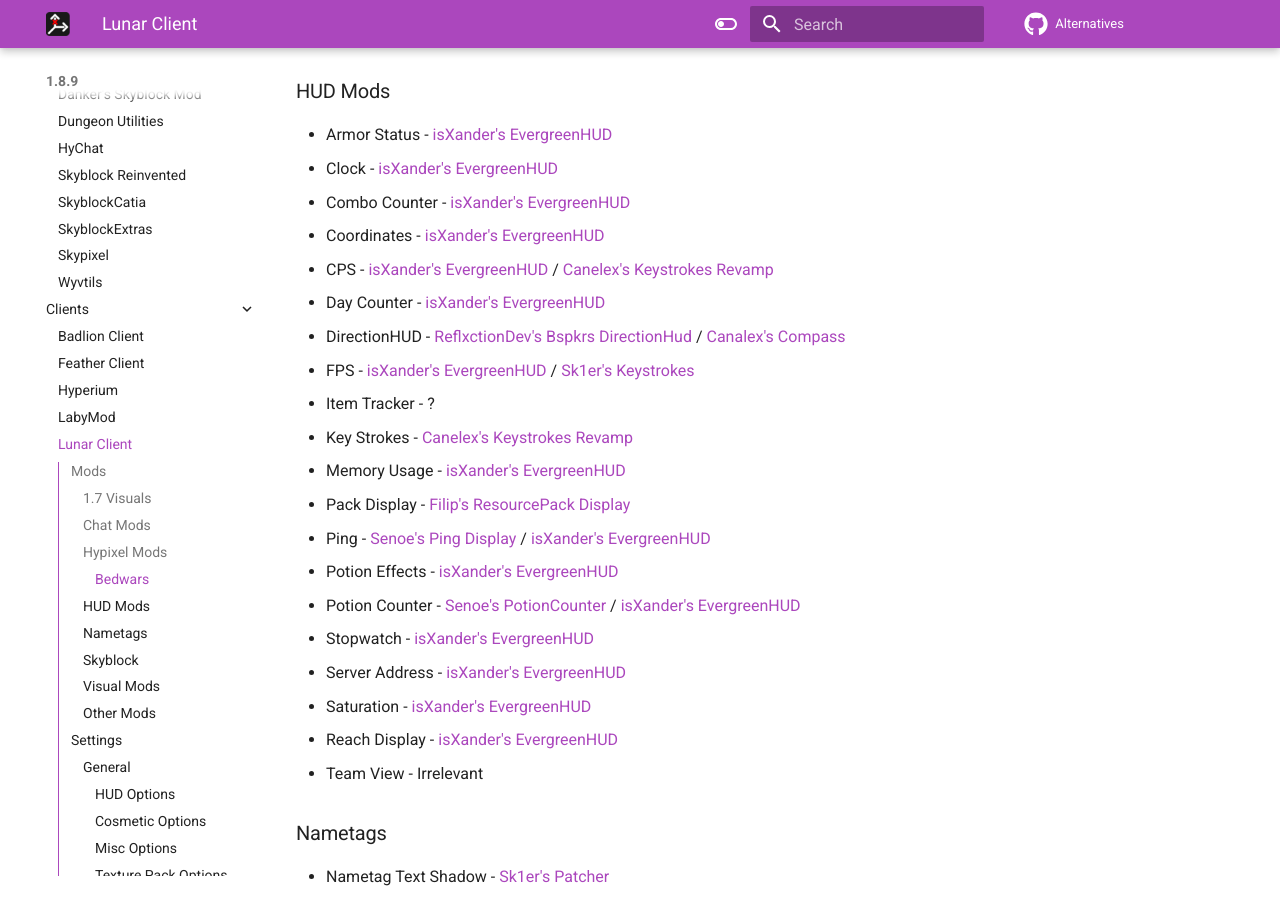
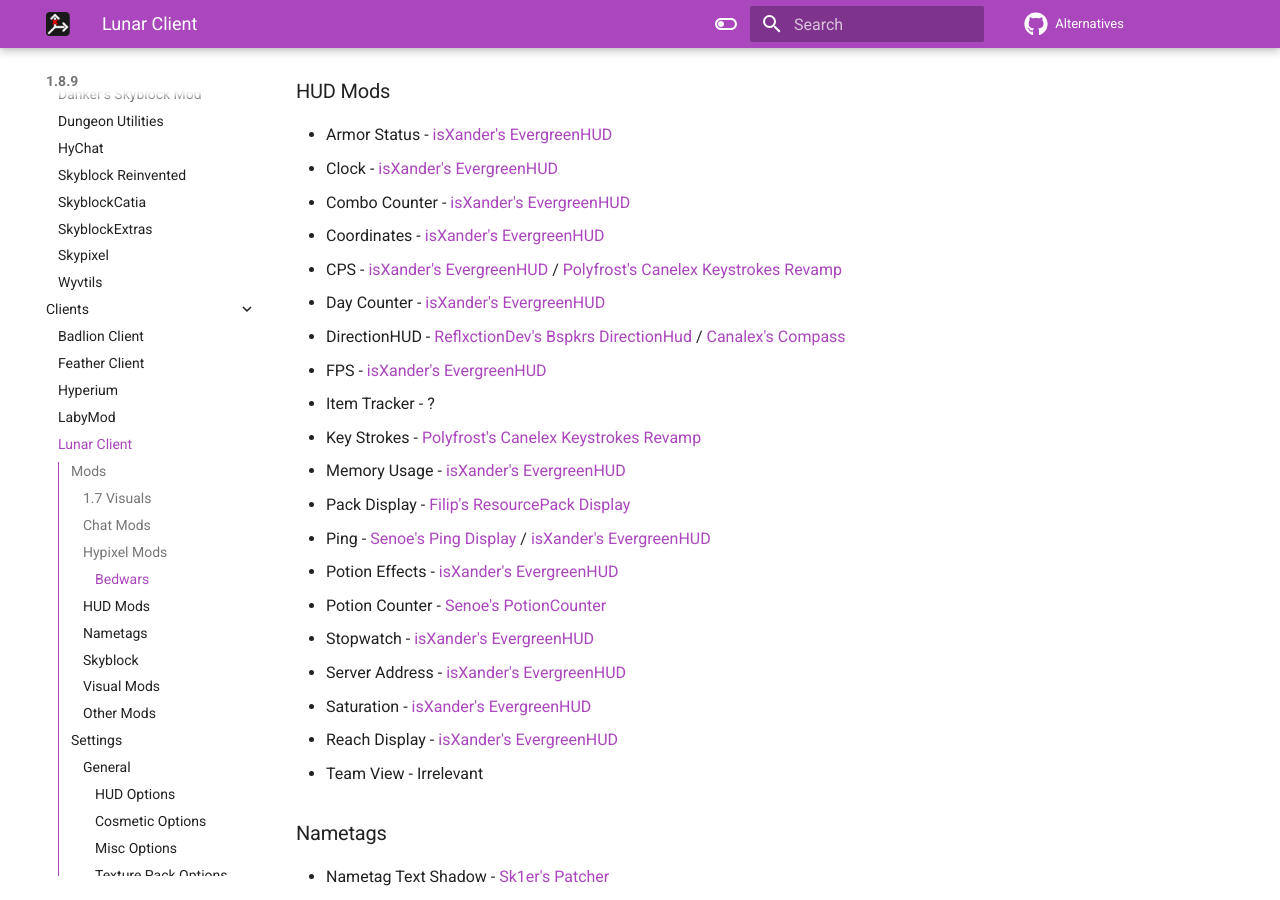
Before and after one commit to MicrocontrollersDev/Alternatives, an MkDocs documentation site: the page built from docs/1.8.9/lunar_client.md, in a window 1280 px wide and 900 px high, scrolled down 1428 px. Built offline with MkDocs 1.6.1 and Material for MkDocs 9.7.7, drawn with Linux system fonts in a browser that asks for light colours; comment, search, counter and statistics services are not loaded.

Commit message:
more fixes

```diff
--- a/docs/1.8.9/lunar_client.md
+++ b/docs/1.8.9/lunar_client.md
@@ -48,17 +48,17 @@
 * Clock - [isXander's EvergreenHUD](https://modrinth.com/mod/evergreenhud/versions)
 * Combo Counter - [isXander's EvergreenHUD](https://modrinth.com/mod/evergreenhud/versions)
 * Coordinates - [isXander's EvergreenHUD](https://modrinth.com/mod/evergreenhud/versions)
-* CPS - [isXander's EvergreenHUD](https://modrinth.com/mod/evergreenhud/versions) / [Canelex's Keystrokes Revamp](https://github.com/Polyfrost/Canelex-KeyStrokes-Revamp/releases/latest)
+* CPS - [isXander's EvergreenHUD](https://modrinth.com/mod/evergreenhud/versions) / [Polyfrost's Canelex Keystrokes Revamp](https://github.com/Polyfrost/Canelex-KeyStrokes-Revamp/releases/latest)
 * Day Counter - [isXander's EvergreenHUD](https://modrinth.com/mod/evergreenhud/versions)
 * DirectionHUD - [ReflxctionDev's Bspkrs DirectionHud](https://github.com/ReflxctionDev/bspkrsCore/releases/latest) / [Canalex's Compass](https://www.youtube.com/watch?v=Anwxqk2EAlE)
-* FPS - [isXander's EvergreenHUD](https://modrinth.com/mod/evergreenhud/versions) / [Sk1er's Keystrokes](https://sk1er.club/mods/keystrokesmod)
+* FPS - [isXander's EvergreenHUD](https://modrinth.com/mod/evergreenhud/versions)
 * Item Tracker - ?
-* Key Strokes - [Canelex's Keystrokes Revamp](https://github.com/Polyfrost/Canelex-KeyStrokes-Revamp/releases/latest)
+* Key Strokes - [Polyfrost's Canelex Keystrokes Revamp](https://github.com/Polyfrost/Canelex-KeyStrokes-Revamp/releases/latest)
 * Memory Usage - [isXander's EvergreenHUD](https://modrinth.com/mod/evergreenhud/versions)
 * Pack Display - [Filip's ResourcePack Display](https://github.com/1fxe/Resource-Pack-Display)
 * Ping - [Senoe's Ping Display](https://www.youtube.com/watch?v=NAsefZXZbHQ) / [isXander's EvergreenHUD](https://modrinth.com/mod/evergreenhud/versions)
 * Potion Effects - [isXander's EvergreenHUD](https://modrinth.com/mod/evergreenhud/versions)
-* Potion Counter - [Senoe's PotionCounter](https://www.youtube.com/watch?v=7iYeYK2CGDo) / [isXander's EvergreenHUD](https://modrinth.com/mod/evergreenhud/versions)
+* Potion Counter - [Senoe's PotionCounter](https://www.youtube.com/watch?v=7iYeYK2CGDo)
 * Stopwatch - [isXander's EvergreenHUD](https://modrinth.com/mod/evergreenhud)
 * Server Address -  [isXander's EvergreenHUD](https://modrinth.com/mod/evergreenhud/versions)
 * Saturation - [isXander's EvergreenHUD](https://modrinth.com/mod/evergreenhud/versions)
```
Also changed, not shown: other parts of docs/1.8.9/lunar_client.md (+1 -0 lines).
